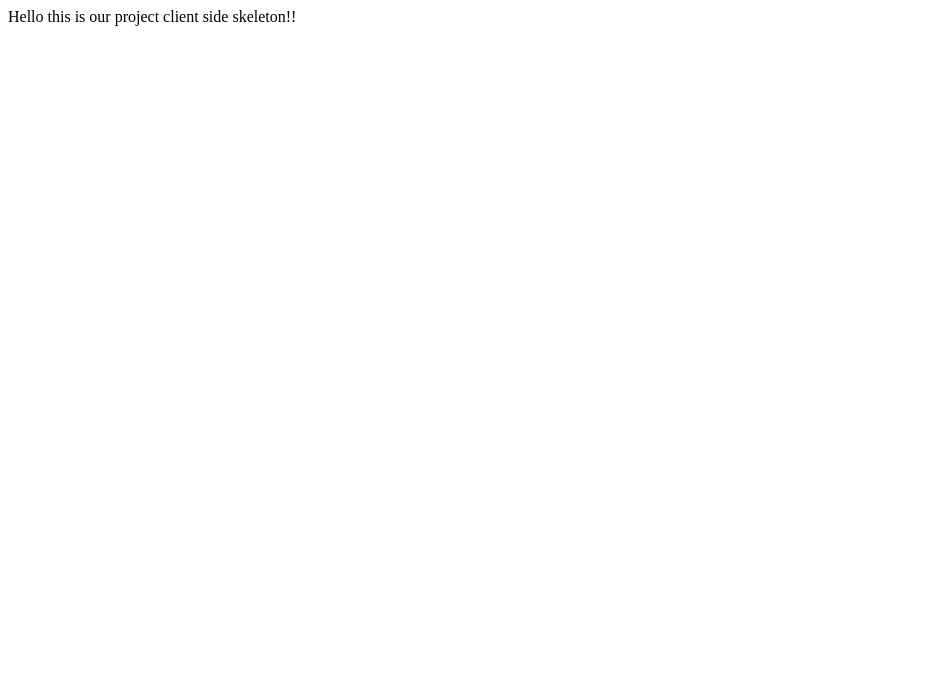
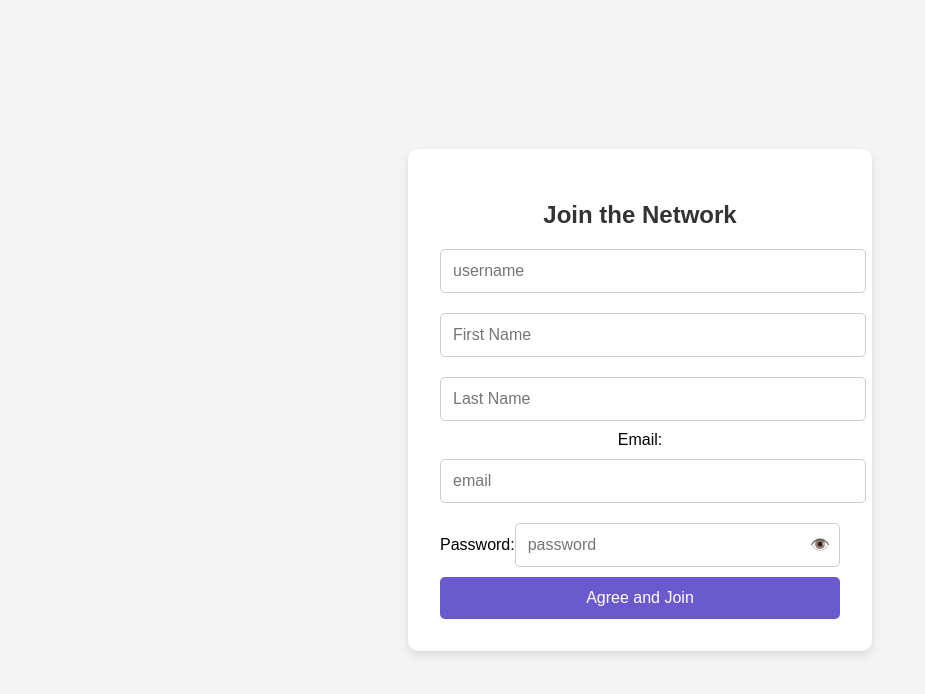
Before and after one commit to tadcodegithub/Evangadi_Forum_3, a React (Vite) app in the folder client/: page / in a window 1280 px wide. Shown: the top 694 px of the page, without its empty margins (0-925 px from the left). Built offline with nearby package versions, Linux system fonts and the light colour scheme.

Commit message:
signin page added

```diff
--- a/client/package.json
+++ b/client/package.json
@@ -10,8 +10,10 @@
     "preview": "vite preview"
   },
   "dependencies": {
+    "axios": "^1.8.3",
     "react": "^19.0.0",
-    "react-dom": "^19.0.0"
+    "react-dom": "^19.0.0",
+    "react-router-dom": "^7.3.0"
   },
   "devDependencies": {
     "@eslint/js": "^9.21.0",
--- a/client/src/App.jsx
+++ b/client/src/App.jsx
@@ -1,9 +1,10 @@
 import React from 'react'
+import RegisterPage from './Pages/RegistrationPage/RegisterPage'
 
 function App() {
   return (
     <div>
-      Hello this is our project client side skeleton!!
+      <RegisterPage />
     </div>
   )
 }
--- /dev/null
+++ b/client/src/Pages/RegistrationPage/RegisterPage.css
@@ -0,0 +1,97 @@
+/* General Styles */
+body {
+    font-family: 'Arial', sans-serif;
+    background-color: #f4f4f4;
+    display: flex;
+    justify-content: center;
+    align-items: center;
+    height: 100vh;
+    margin: 0;
+  }
+
+  /* Center the form */
+  .register-container {
+    background: #fff;
+    padding: 2rem;
+    border-radius: 10px;
+    box-shadow: 0px 4px 10px rgba(0, 0, 0, 0.1);
+    width: 100%;
+    max-width: 400px;
+    text-align: center;
+  }
+
+  /* Form Title */
+  .register-container h2 {
+    margin-bottom: 10px;
+    font-size: 1.5rem;
+    color: #333;
+  }
+
+  /* Input fields */
+  .register-container input {
+    width: 100%;
+    padding: 12px;
+    margin: 10px 0;
+    border: 1px solid #ccc;
+    border-radius: 5px;
+    font-size: 1rem;
+    transition: 0.3s;
+  }
+
+  .register-container input:focus {
+    border-color: #6a5acd;
+    outline: none;
+  }
+
+  /* Password input visibility toggle */
+  .password-container {
+    position: relative;
+    display: flex;
+    align-items: center;
+  }
+
+  .password-container input {
+    flex: 1;
+    padding-right: 40px;
+  }
+
+  .password-container .toggle-password {
+    position: absolute;
+    right: 10px;
+    cursor: pointer;
+    color: #888;
+  }
+
+  /* Button */
+  .register-container button {
+    width: 100%;
+    background-color: #6a5acd;
+    color: white;
+    padding: 12px;
+    border: none;
+    border-radius: 5px;
+    font-size: 1rem;
+    cursor: pointer;
+    transition: 0.3s;
+  }
+
+  .register-container button:hover {
+    background-color: #5a4dbf;
+  }
+
+  /* Responsive Design */
+  @media (max-width: 600px) {
+    .register-container {
+      width: 90%;
+      padding: 1.5rem;
+    }
+
+    .register-container h2 {
+      font-size: 1.2rem;
+    }
+
+    .register-container input,
+    .register-container button {
+      font-size: 0.9rem;
+    }
+  }
--- /dev/null
+++ b/client/src/Pages/RegistrationPage/RegisterPage.jsx
@@ -0,0 +1,77 @@
+import React,{useRef,useState} from 'react'
+import axios from '../../axiosConfig';
+import {useNavigate} from 'react-router-dom';
+import './RegisterPage.css';
+const RegisterPage = () => {
+    const navigate = useNavigate();
+    const userNameDom = useRef();
+    const firstNameDom = useRef();
+    const lastNameDom = useRef();
+    const emailDom = useRef();
+    const passwordDom = useRef();
+    const [showPassword, setShowPassword] = useState(false);
+
+    async function handleSSubmit(e) {
+        e.preventDefault();
+        const userNameValue = userNameDom.current.value;
+        const firstNameValue = firstNameDom.current.value;
+        const lastNameValue = lastNameDom.current.value;
+        const emailValue = emailDom.current.value;
+        const passwordValue = passwordDom.current.value;
+        if( !userNameValue ||
+            !firstNameValue ||
+            !lastNameValue ||
+            !emailValue ||
+            !passwordValue
+        ){
+            alert("Please Provide all required information")
+            return;
+        }
+        try{
+            await axios.post("/users/register",{
+                username:userNameValue,
+                firstname:firstNameValue,
+                lastname:lastNameValue,
+                email:emailValue,
+                password:passwordValue
+            });
+            alert("Register Successfully Please Login");
+            navigate("/login");
+        } catch (error){
+            console.log(error.response);
+        }
+    }
+  return (
+        <section className="register-container">
+      <h2>Join the Network</h2>
+            <form onSubmit={handleSSubmit}>
+                    <input ref={userNameDom}
+                    type="text" placeholder='username' />
+                    <input
+                    ref={firstNameDom}
+                    type="text" placeholder="First Name" />
+                    <input
+                    ref={lastNameDom}
+                    type="text" placeholder="Last Name" />
+                    <span>Email:</span>
+                    <input
+                    ref={emailDom}
+                    type="email" placeholder="email" />
+                <div className="password-container">
+                    <span>Password:</span>
+                    <input
+                    ref={passwordDom}
+                    type={showPassword ? "text" : "password"}
+                    placeholder="password" />
+                     <span className="toggle-password" onClick={() => setShowPassword(!showPassword)}>
+                        {showPassword ? "🙈" : "👁️"}
+          </span>
+                </div>
+                <button type="submit">Agree and Join</button>
+                {/* <button type='submit'>Register</button> */}
+            </form>
+        </section>
+  )
+}
+
+export default RegisterPage;
--- /dev/null
+++ b/client/src/axiosConfig.js
@@ -0,0 +1,6 @@
+import axios from 'axios';
+const axiosBase = axios.create({
+    baseURL:'http://localhost:5173/api'
+})
+
+export default axiosBase;
--- a/client/src/main.jsx
+++ b/client/src/main.jsx
@@ -1,9 +1,12 @@
-import { StrictMode } from "react"
-import { createRoot } from "react-dom/client"
-import App from "./App.jsx"
+import { StrictMode } from "react";
+import { createRoot } from "react-dom/client";
+import { BrowserRouter } from "react-router-dom"; // Import BrowserRouter
+import App from "./App.jsx";
 
 createRoot(document.getElementById("root")).render(
   <StrictMode>
-    <App />
+    <BrowserRouter>
+      <App />
+    </BrowserRouter>
   </StrictMode>
-)
+);
```
Also changed, not shown: 1 other file (tests, documents, lock files or other folders).
